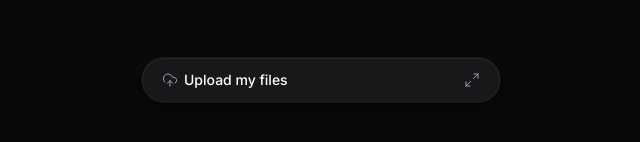
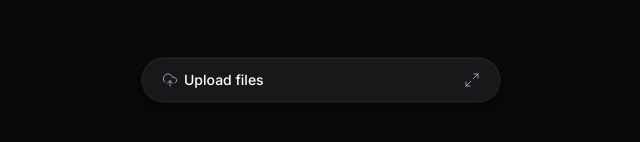
Before and after one commit to thiagofranco85/upload-widget-web, a React (Vite) app: page / in a window 1280 px wide. Shown: the part 320-462 px from the top of the page, without its empty margins (319-959 px from the left). Built offline with nearby package versions, Linux system fonts and the light colour scheme.

Commit message:
change: update upload widget text for consistency

```diff
--- a/src/components/upload-widget-title.tsx
+++ b/src/components/upload-widget-title.tsx
@@ -9,13 +9,13 @@ export function UploadWidgetTitle() {
       <UploadCloud className="size-4 text-zinc-400" strokeWidth={1.5} />
       {isThereAnyPendingUploads ? (
         <span className="flex items-baseline gap-1">
-          Uploading your files...{" "}
+          Uploading files...{" "}
           <span className="text-xs text-zinc-400 tabular-nums">
             {globalPercentage}%
           </span>
         </span>
       ) : (
-        <span>Upload my files</span>
+        <span>Upload files</span>
       )}
     </div>
   );
```
